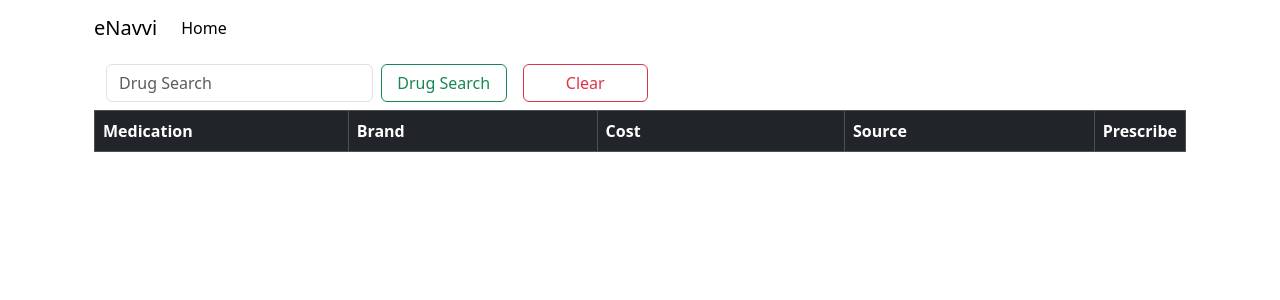
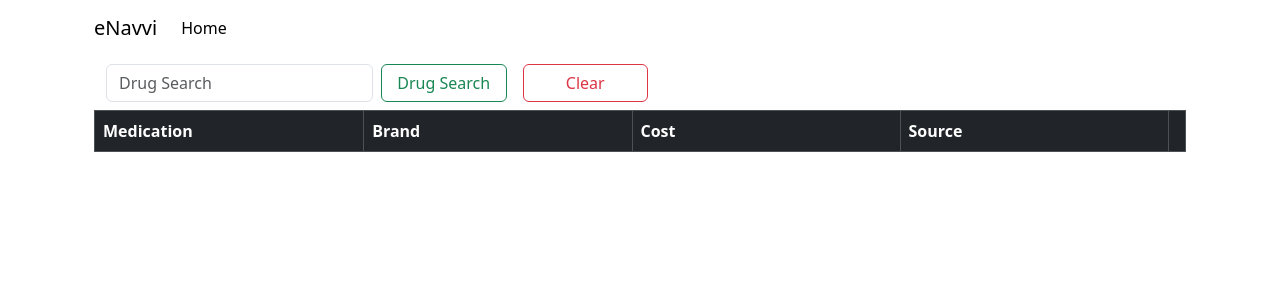
Before and after one commit to zannain/cashprice-save-demo, a Next.js app: page / in a window 1280 px wide. Shown: the top 300 px of the page. Built offline with nearby package versions, Linux system fonts and the light colour scheme.

Commit message:
remove awkward column name

```diff
--- a/src/components/DrugSearchTable/DrugSearchTable.tsx
+++ b/src/components/DrugSearchTable/DrugSearchTable.tsx
@@ -24,7 +24,7 @@ const DrugSearchTable: FC = () => {
             <th className="w-25" scope="col">
               Source
             </th>
-            <th scope="col">Prescribe</th>
+            <th scope="col"></th>
           </tr>
         </thead>
         <tbody className="table-group-divider">
```
